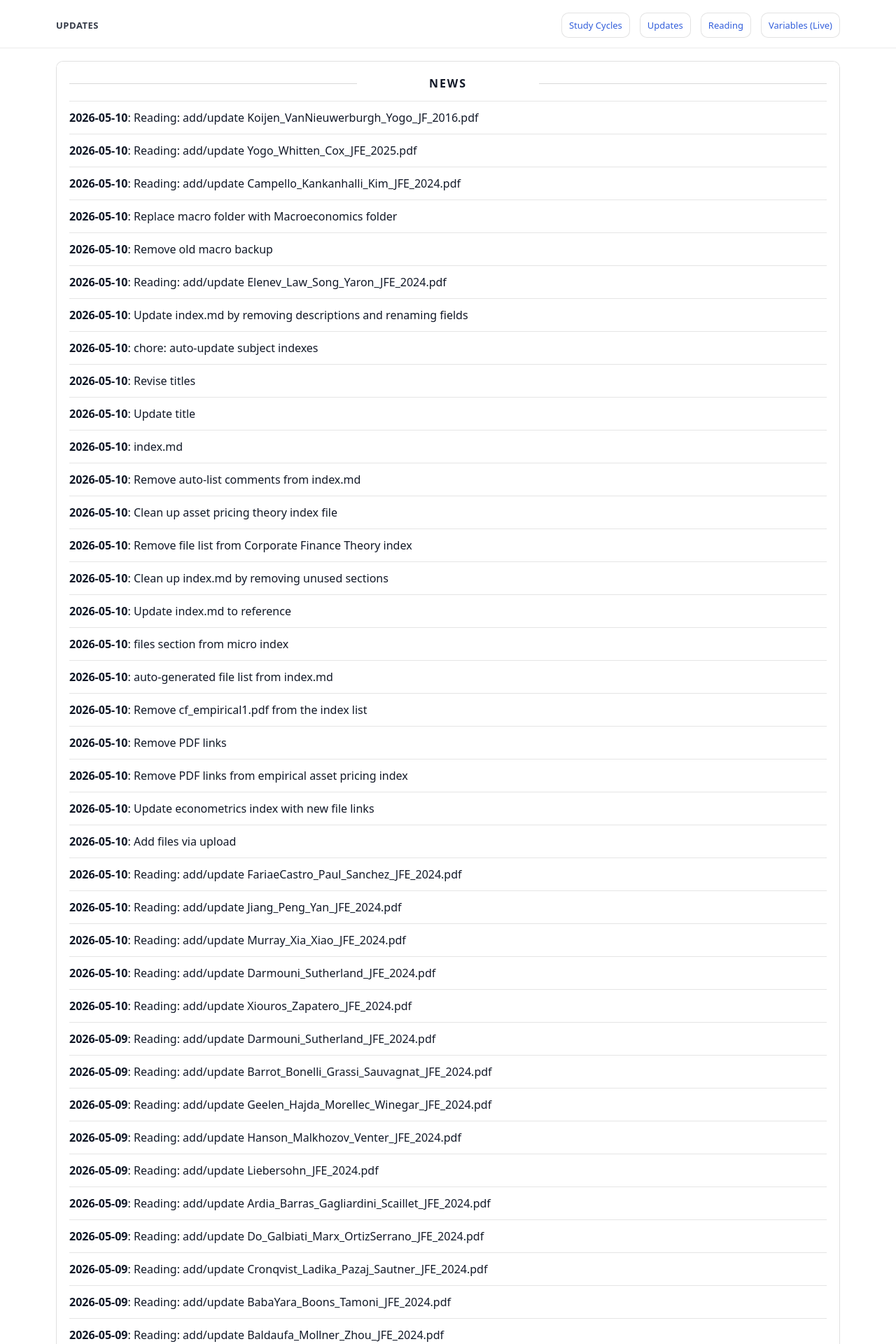
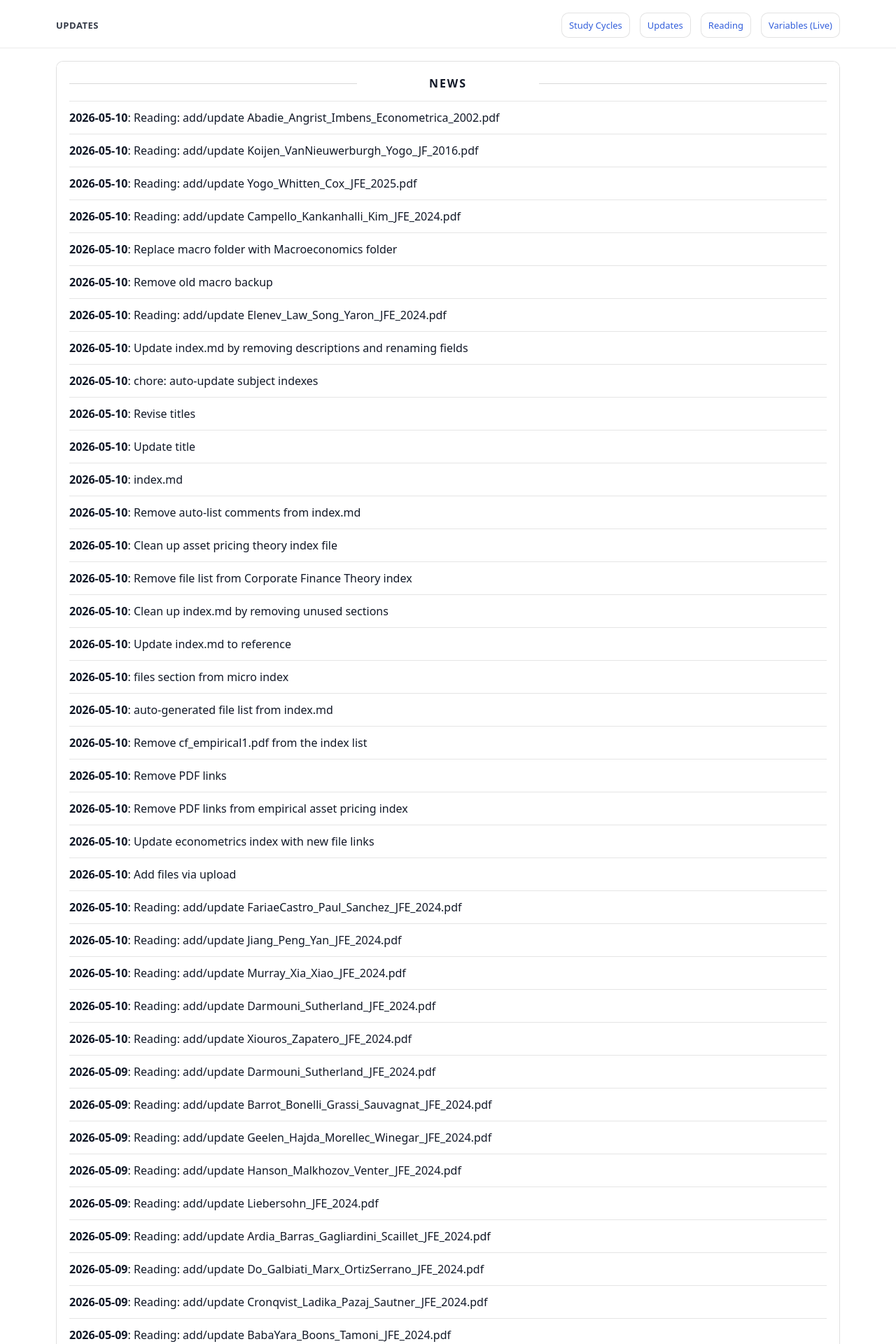
Before and after one commit to yaxinzn/study-archive, a Jekyll site: the page built from updates/index.md, in a window 1280 px wide. Shown: the top 1920 px of the page at 70% size. Built offline with Jekyll 4.4.1, drawn with Linux system fonts in a browser that asks for light colours; some of the changed text lies outside the part shown.

Commit message:
chore: update NEWS feed

```diff
--- a/_data/news.yml
+++ b/_data/news.yml
@@ -1,4 +1,7 @@
 # Auto-generated update history (sorted newest -> oldest). Do not edit manually.
+- ts: "1778409413"
+  date: "2026-05-10"
+  title: "Reading: add/update Abadie_Angrist_Imbens_Econometrica_2002.pdf"
 - ts: "1778409301"
   date: "2026-05-10"
   title: "Reading: add/update Koijen_VanNieuwerburgh_Yogo_JF_2016.pdf"
```
